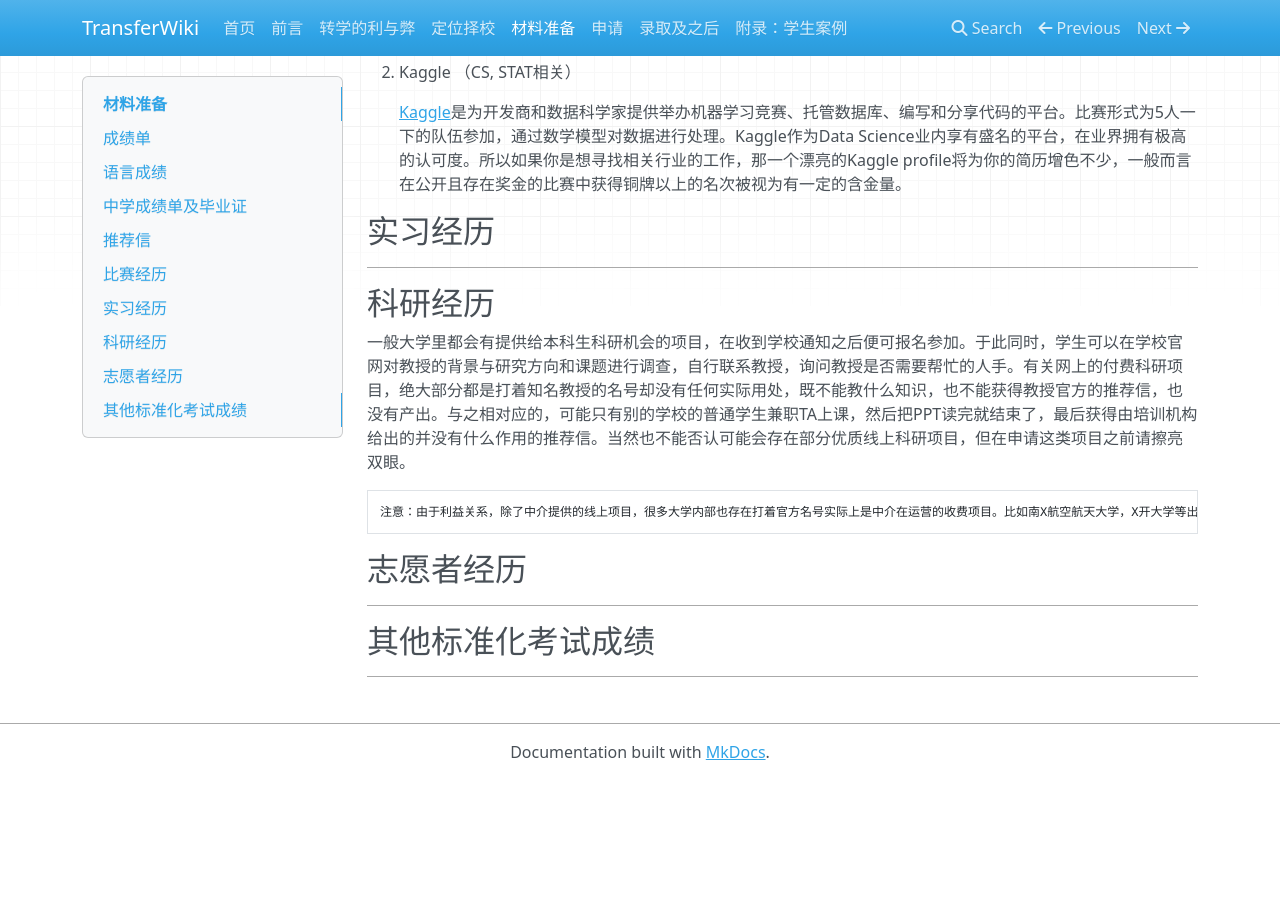
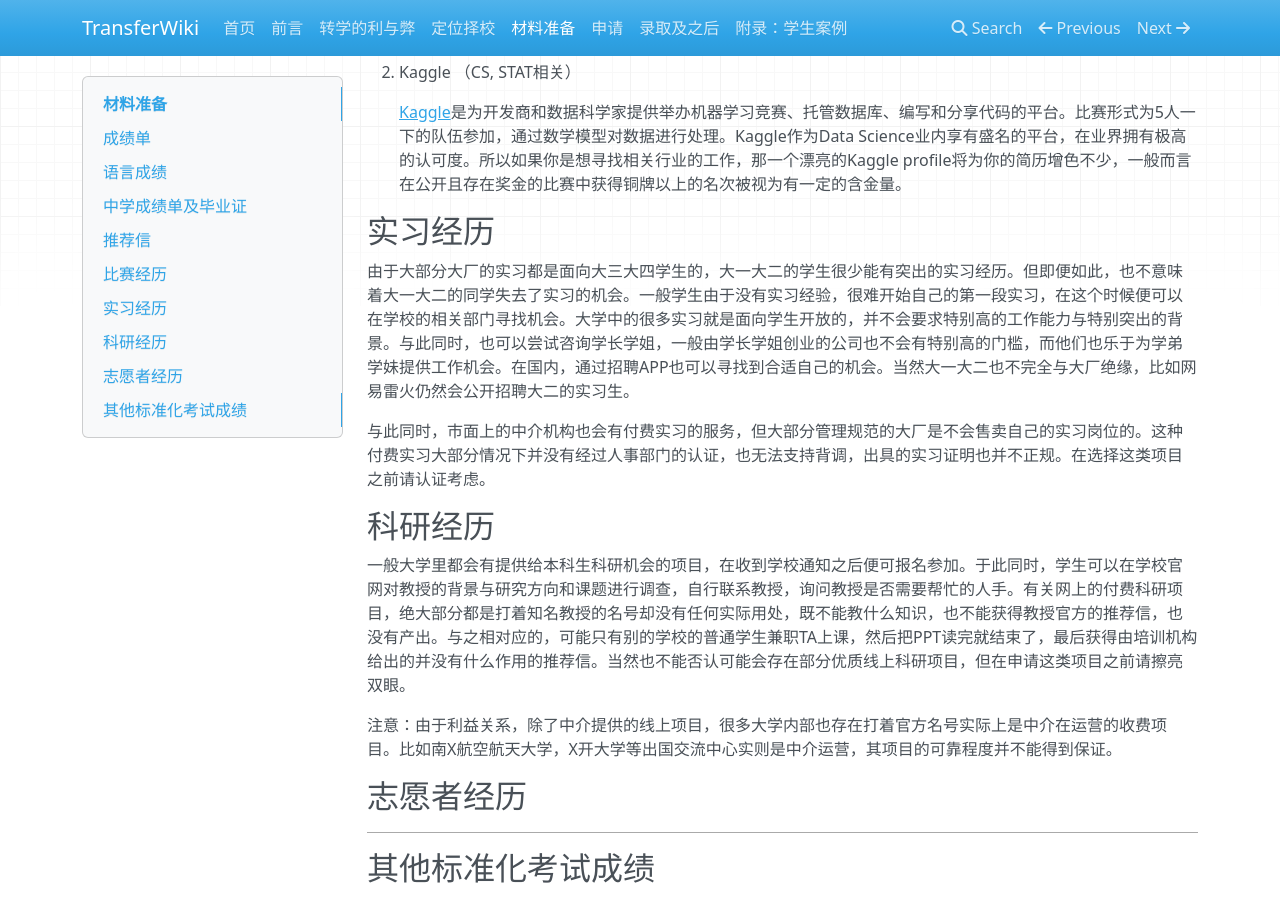
Before and after one commit to SihanXU/TransferWiki, an MkDocs documentation site: the page built from docs/material.md, in a window 1280 px wide and 900 px high, scrolled down 1406 px. Built offline with MkDocs 1.6.1, drawn with Linux system fonts in a browser that asks for light colours; nearby versions of some CDN libraries; before the commit the page ends 2186 px from its top, so only the background shows below that.

Commit message:
Update material.md

```diff
--- a/docs/material.md
+++ b/docs/material.md
@@ -34,13 +34,15 @@
 
 ## 实习经历
 
-***
+由于大部分大厂的实习都是面向大三大四学生的，大一大二的学生很少能有突出的实习经历。但即便如此，也不意味着大一大二的同学失去了实习的机会。一般学生由于没有实习经验，很难开始自己的第一段实习，在这个时候便可以在学校的相关部门寻找机会。大学中的很多实习就是面向学生开放的，并不会要求特别高的工作能力与特别突出的背景。与此同时，也可以尝试咨询学长学姐，一般由学长学姐创业的公司也不会有特别高的门槛，而他们也乐于为学弟学妹提供工作机会。在国内，通过招聘APP也可以寻找到合适自己的机会。当然大一大二也不完全与大厂绝缘，比如网易雷火仍然会公开招聘大二的实习生。
+
+与此同时，市面上的中介机构也会有付费实习的服务，但大部分管理规范的大厂是不会售卖自己的实习岗位的。这种付费实习大部分情况下并没有经过人事部门的认证，也无法支持背调，出具的实习证明也并不正规。在选择这类项目之前请认证考虑。
 
 ## 科研经历
 
 一般大学里都会有提供给本科生科研机会的项目，在收到学校通知之后便可报名参加。于此同时，学生可以在学校官网对教授的背景与研究方向和课题进行调查，自行联系教授，询问教授是否需要帮忙的人手。有关网上的付费科研项目，绝大部分都是打着知名教授的名号却没有任何实际用处，既不能教什么知识，也不能获得教授官方的推荐信，也没有产出。与之相对应的，可能只有别的学校的普通学生兼职TA上课，然后把PPT读完就结束了，最后获得由培训机构给出的并没有什么作用的推荐信。当然也不能否认可能会存在部分优质线上科研项目，但在申请这类项目之前请擦亮双眼。
 
-    注意：由于利益关系，除了中介提供的线上项目，很多大学内部也存在打着官方名号实际上是中介在运营的收费项目。比如南X航空航天大学，X开大学等出国交流中心实则是中介运营，其项目的可靠程度并不能得到保证。
+注意：由于利益关系，除了中介提供的线上项目，很多大学内部也存在打着官方名号实际上是中介在运营的收费项目。比如南X航空航天大学，X开大学等出国交流中心实则是中介运营，其项目的可靠程度并不能得到保证。
 
 ## 志愿者经历
 
```
